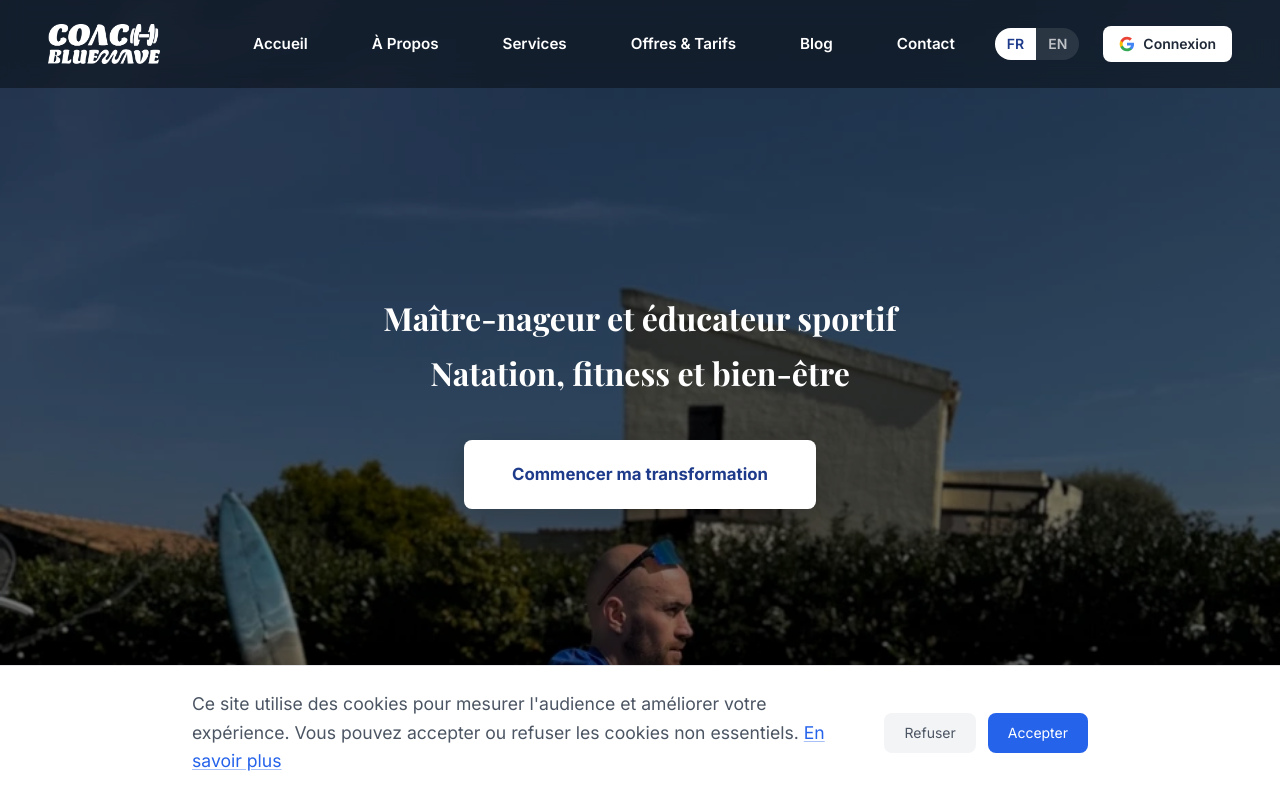
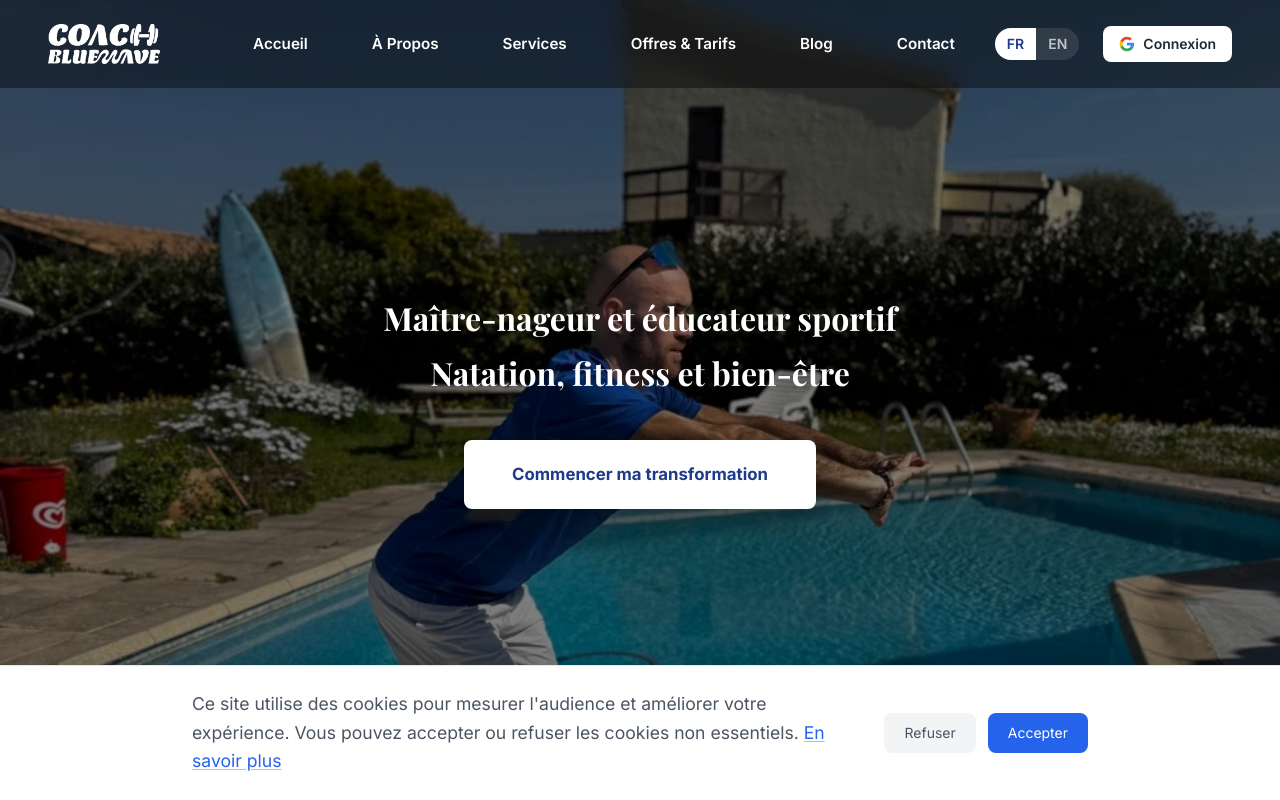
Before and after one commit to Unvodka/Coaching-and-Sport, a Next.js app: page / in a window 1280 px wide. Shown: the top 800 px of the page. Built offline with nearby package versions, Linux system fonts and the light colour scheme; no server answers.

Commit message:
fix: adjust hero image crop to center_35% for better framing on desktop

```diff
--- a/components/HeroSection.tsx
+++ b/components/HeroSection.tsx
@@ -14,7 +14,7 @@ export default function HeroSection() {
         src="/images/hero-valbonne.webp"
         alt="Arnaud Chevallier, coach sportif à Valbonne — handstand au bord de la piscine"
         fill
-        className="object-cover object-top"
+        className="object-cover object-[center_35%]"
         priority
         sizes="100vw"
         quality={75}
```
